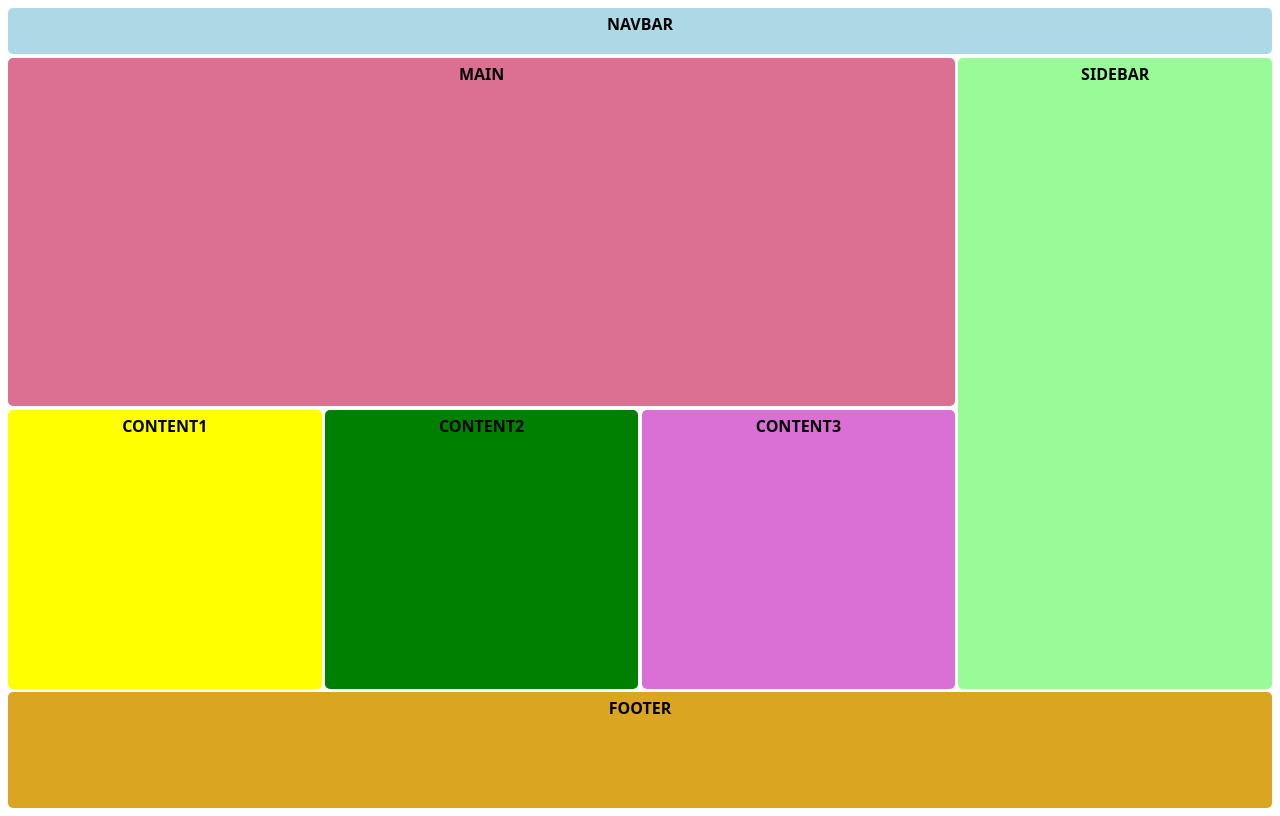
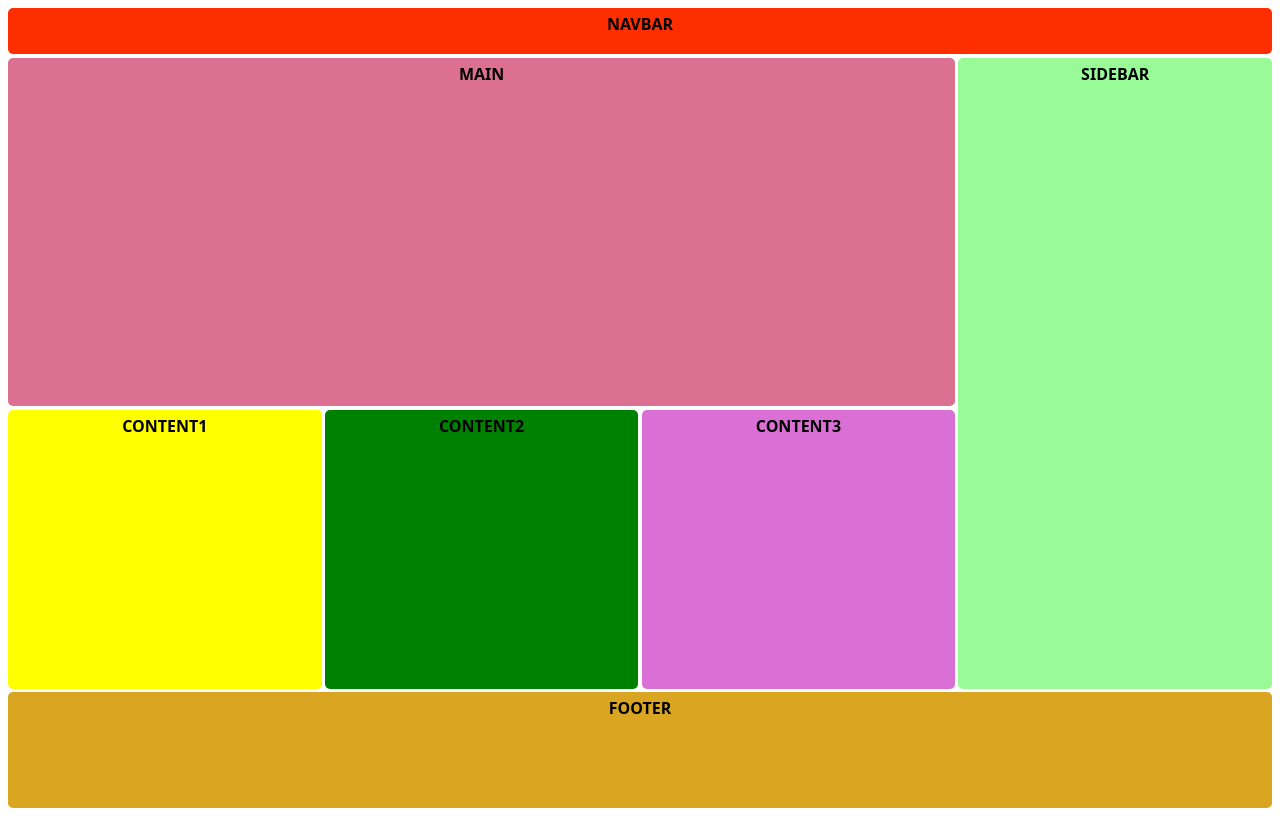
Before and after one commit to Tmureithi/CSS-GRID-LAYOUT, a plain HTML site: page index.html in a window 1280 px wide. Drawn offline with Linux system fonts and the light colour scheme.

Commit message:
Update styles.css

```diff
--- a/styles.css
+++ b/styles.css
@@ -20,7 +20,7 @@
 }
 
 nav{
-    background: lightblue;
+    background: #ff2e00;
     grid-area: nav;
     border-radius: var(--main-radius);
     padding-top: var(--main-padding);
```
